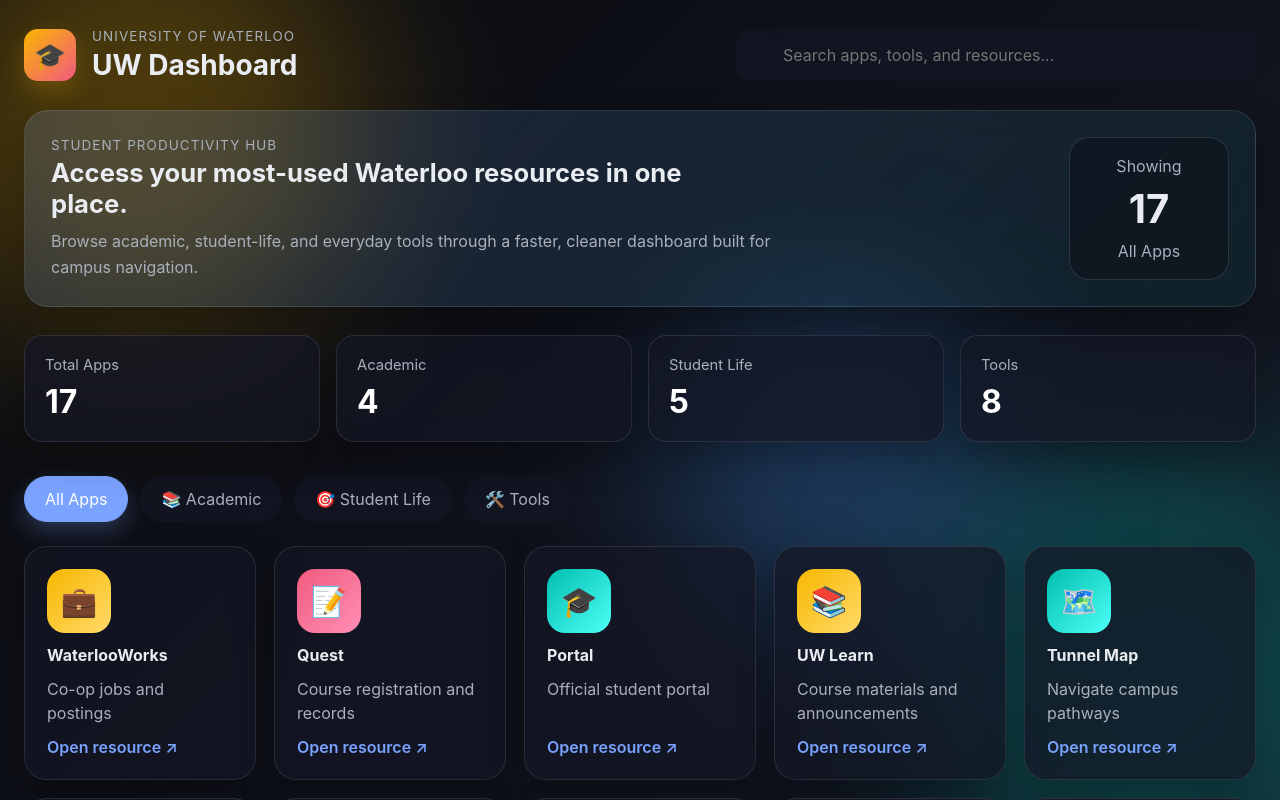
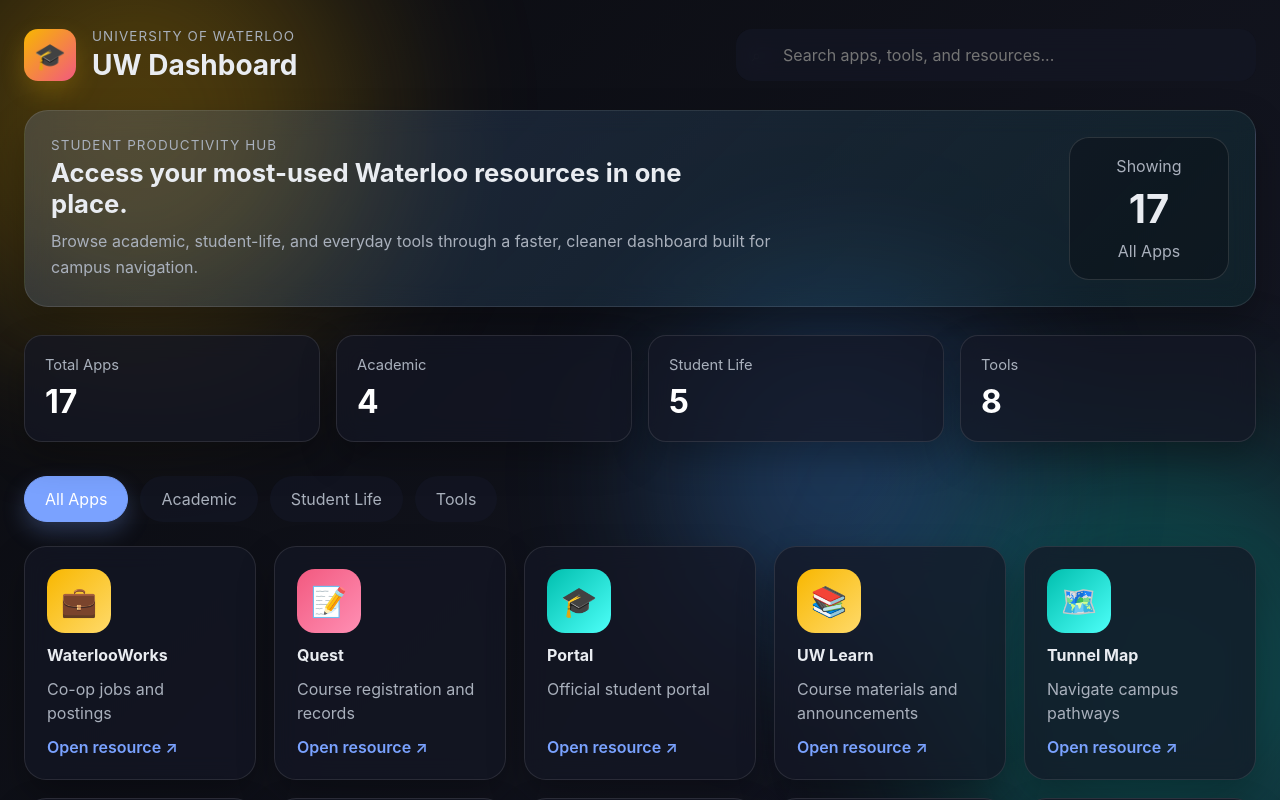
Before and after one commit to Devam338/uWaterloo-Dashboard, a React (Vite) app in the folder uw-dashboard-react/: page / in a window 1280 px wide. Shown: the top 800 px of the page. Built offline with nearby package versions, Linux system fonts and the light colour scheme.

Commit message:
Update Tabs.jsx

```diff
--- a/uw-dashboard-react/src/components/Tabs.jsx
+++ b/uw-dashboard-react/src/components/Tabs.jsx
@@ -1,8 +1,8 @@
 const tabs = [
   { key: 'all', label: 'All Apps' },
-  { key: 'academic', label: '📚 Academic' },
-  { key: 'student-life', label: '🎯 Student Life' },
-  { key: 'tools', label: '🛠️ Tools' },
+  { key: 'academic', label: 'Academic' },
+  { key: 'student-life', label: 'Student Life' },
+  { key: 'tools', label: 'Tools' },
 ];
 
 export default function Tabs({ activeCategory, onChangeCategory }) {
```
